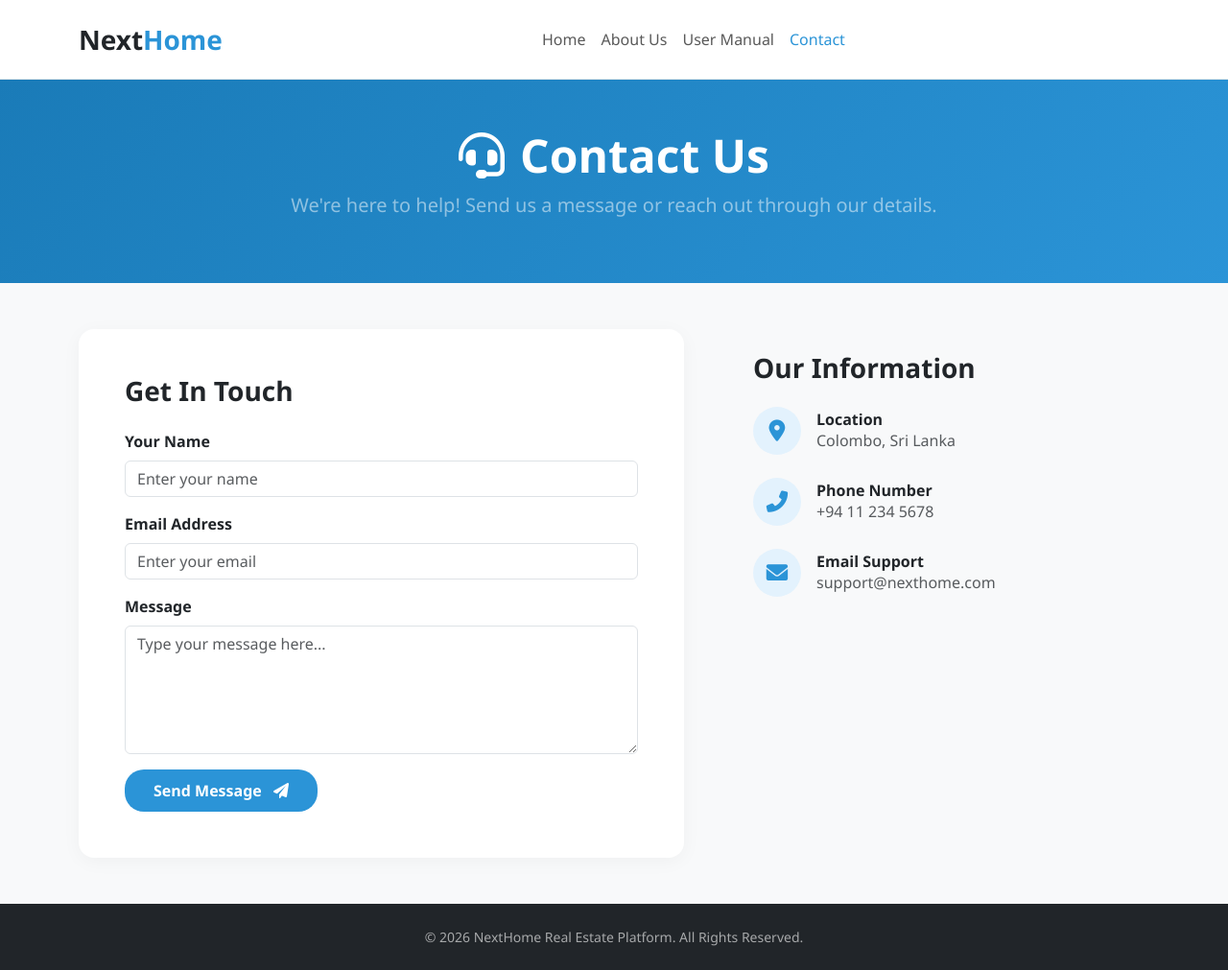
After one commit to shenufernando/NextHome, a Flask app: page /contact in a window 1280 px wide. The commit adds this page. Shown: the whole page at 96% size. Run offline with Flask 3, Linux system fonts and the light colour scheme; some libraries are stand-ins or nearby versions.

Commit message:
Create contact page

```diff
--- a/app.py
+++ b/app.py
@@ -96,6 +96,10 @@ def about():
 @app.route('/manual')
 def manual():
     return render_template('user_manual.html')
+
+@app.route('/contact')
+def contact():
+    return render_template('contact.html')
 
 # --- SELLER DASHBOARD ---
 @app.route('/seller_dashboard')
--- a/templates/about_us.html
+++ b/templates/about_us.html
@@ -138,7 +138,7 @@
                     <li class="nav-item"><a class="nav-link" href="/">Home</a></li>
                     <li class="nav-item"><a class="nav-link active" href="#">About Us</a></li>
                     <li class="nav-item"><a class="nav-link" href="{{ url_for('manual') }}">User Manual</a></li>
-                    <li class="nav-item"><a class="nav-link" href="#">Contact</a></li>
+                    <li class="nav-item"><a class="nav-link" href="{{ url_for('contact') }}">Contact</a></li>
                 </ul>
 
                 <div class="d-flex align-items-center">
--- /dev/null
+++ b/templates/contact.html
@@ -0,0 +1,103 @@
+<!DOCTYPE html>
+<html lang="en">
+<head>
+    <meta charset="UTF-8">
+    <meta name="viewport" content="width=device-width, initial-scale=1.0">
+    <title>Contact Us - NextHome</title>
+    <link rel="stylesheet" href="https://cdn.jsdelivr.net/npm/bootstrap@5.3.0/dist/css/bootstrap.min.css">
+    <link rel="stylesheet" href="https://cdnjs.cloudflare.com/ajax/libs/font-awesome/6.0.0/css/all.min.css">
+    <style>
+        body { font-family: 'Segoe UI', sans-serif; background-color: #f8f9fa; }
+        .text-sky-blue { color: #2b94d7 !important; }
+        .btn-sky-blue { background-color: #2b94d7; color: white; border-radius: 20px; font-weight: 600; border: none; padding: 10px 30px; }
+        .btn-sky-blue:hover { background-color: #1a7bb8; color: white; }
+        .navbar-custom { background-color: #ffffff; border-bottom: 1px solid #eaeaea; padding: 15px 0; }
+        .contact-hero { background: linear-gradient(135deg, #1a7bb8 0%, #2b94d7 100%); padding: 50px 0; color: white; }
+        .contact-card { background: white; border-radius: 16px; border: none; box-shadow: 0 4px 20px rgba(0,0,0,0.04); }
+        .info-icon { width: 50px; height: 50px; background: #e3f2fd; color: #2b94d7; border-radius: 50%; display: flex; align-items: center; justify-content: center; font-size: 1.4rem; }
+    </style>
+</head>
+<body>
+
+    <nav class="navbar navbar-expand-lg navbar-custom">
+        <div class="container">
+            <a class="navbar-brand fw-bold text-dark fs-3" href="{{ url_for('home') }}">Next<span class="text-sky-blue">Home</span></a>
+            <div class="collapse navbar-collapse" id="navbarNav">
+                <ul class="navbar-nav mx-auto">
+                    <li class="nav-item"><a class="nav-link" href="{{ url_for('home') }}">Home</a></li>
+                    <li class="nav-item"><a class="nav-link" href="{{ url_for('about') }}">About Us</a></li>
+                    <li class="nav-item"><a class="nav-link" href="{{ url_for('manual') }}">User Manual</a></li>
+                    <li class="nav-item"><a class="nav-link active text-sky-blue" href="{{ url_for('contact') }}">Contact</a></li>
+                </ul>
+            </div>
+        </div>
+    </nav>
+
+    <div class="contact-hero text-center">
+        <div class="container">
+            <h1 class="fw-bold display-5"><i class="fas fa-headset me-3"></i>Contact Us</h1>
+            <p class="lead text-white-50">We're here to help! Send us a message or reach out through our details.</p>
+        </div>
+    </div>
+
+    <div class="container my-5">
+        <div class="row g-5">
+            <div class="col-lg-7">
+                <div class="contact-card p-5">
+                    <h3 class="fw-bold mb-4">Get In Touch</h3>
+                    <form action="#" method="POST">
+                        <div class="mb-3">
+                            <label class="form-label fw-semibold">Your Name</label>
+                            <input type="text" class="form-control" placeholder="Enter your name" required>
+                        </div>
+                        <div class="mb-3">
+                            <label class="form-label fw-semibold">Email Address</label>
+                            <input type="email" class="form-control" placeholder="Enter your email" required>
+                        </div>
+                        <div class="mb-3">
+                            <label class="form-label fw-semibold">Message</label>
+                            <textarea class="form-control" rows="5" placeholder="Type your message here..." required></textarea>
+                        </div>
+                        <button type="submit" class="btn btn-sky-blue">Send Message <i class="fas fa-paper-plane ms-2"></i></button>
+                    </form>
+                </div>
+            </div>
+
+            <div class="col-lg-5">
+                <div class="p-4">
+                    <h3 class="fw-bold mb-4">Our Information</h3>
+
+                    <div class="d-flex align-items-center mb-4">
+                        <div class="info-icon me-3"><i class="fas fa-map-marker-alt"></i></div>
+                        <div>
+                            <h6 class="fw-bold mb-0">Location</h6>
+                            <p class="text-muted mb-0">Colombo, Sri Lanka</p>
+                        </div>
+                    </div>
+
+                    <div class="d-flex align-items-center mb-4">
+                        <div class="info-icon me-3"><i class="fas fa-phone-alt"></i></div>
+                        <div>
+                            <h6 class="fw-bold mb-0">Phone Number</h6>
+                            <p class="text-muted mb-0">+94 11 234 5678</p>
+                        </div>
+                    </div>
+
+                    <div class="d-flex align-items-center mb-4">
+                        <div class="info-icon me-3"><i class="fas fa-envelope"></i></div>
+                        <div>
+                            <h6 class="fw-bold mb-0">Email Support</h6>
+                            <p class="text-muted mb-0">support@nexthome.com</p>
+                        </div>
+                    </div>
+                </div>
+            </div>
+        </div>
+    </div>
+
+    <footer class="bg-dark text-white text-center py-4 mt-5">
+        <p class="mb-0 small" style="opacity: 0.6;">&copy; 2026 NextHome Real Estate Platform. All Rights Reserved.</p>
+    </footer>
+
+</body>
+</html>
--- a/templates/index.html
+++ b/templates/index.html
@@ -19,7 +19,7 @@
             <li><a href="/">Home</a></li>
             <li><a href="{{ url_for('about') }}">About Us</a></li>
             <li><a href="{{ url_for('manual') }}">User Manual</a></li>
-            <li><a href="#">Contact</a></li>
+            <li><a href="{{ url_for('contact') }}">Contact</a></li>
         </ul>
         <div class="nav-btns">
             <a href="/login" class="login-btn">Login</a>
--- a/templates/user_manual.html
+++ b/templates/user_manual.html
@@ -106,7 +106,7 @@
                     <li class="nav-item"><a class="nav-link" href="{{ url_for('home') }}">Home</a></li>
                     <li class="nav-item"><a class="nav-link" href="{{ url_for('about') }}">About Us</a></li>
                     <li class="nav-item"><a class="nav-link active" href="{{ url_for('manual') }}">User Manual</a></li>
-                    <li class="nav-item"><a class="nav-link" href="#">Contact</a></li>
+                    <li class="nav-item"><a class="nav-link" href="{{ url_for('contact') }}">Contact</a></li>
                 </ul>
 
                 <div class="d-flex align-items-center">
```
